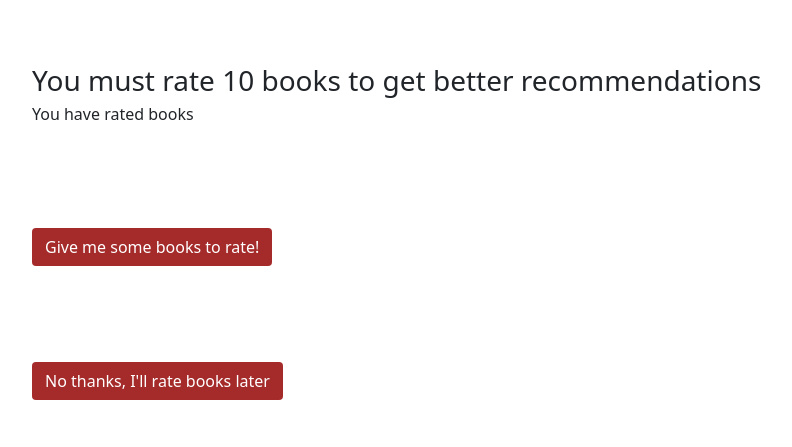
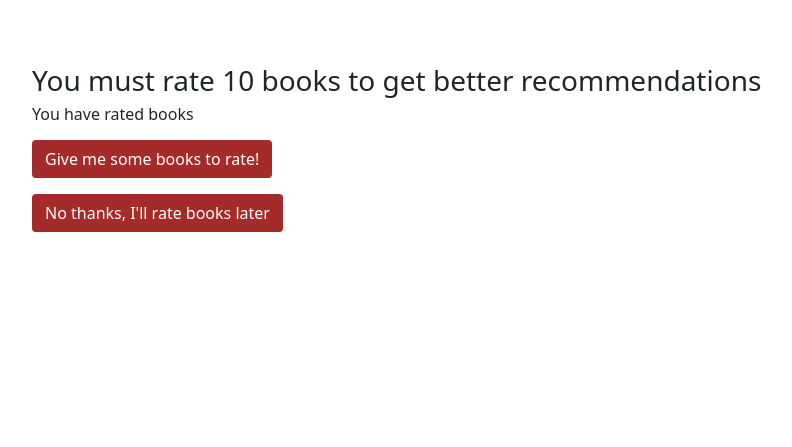
Before and after one commit to Zishan-Rahman/Ctrl_Intelligence, a Django app: template bookclub/templates/not_rated_enough_books.html in a window 1280 px wide. Shown: the part 59-506 px from the top of the page, without its empty margins (86-878 px from the left). Run offline with Django 3.2, Linux system fonts and the light colour scheme; the template is opened without the code that fills it, so the values that code supplies are empty; some libraries are stand-ins or nearby versions.

Commit message:
Rearrange buttons to make view tighter in look and feel

```diff
--- a/bookclub/templates/not_rated_enough_books.html
+++ b/bookclub/templates/not_rated_enough_books.html
@@ -14,20 +14,16 @@
                     {{request.user.get_number_of_ratings}} books
                 {% endif %}
             </h6>
-        </div>
-    </div>
-    <div class="row">
-        <div class="col-md-12 p-5">
+            <p>
                 <form method="GET" action="{% url 'book_list' %}">
                     <button class="btn" style="background-color: brown; color: white" type="submit">Give me some books to rate!</button>
                 </form>
-        </div>
-    </div>
-    <div class="row">
-        <div class="col-md-12 p-5">
+            </p>
+            <p>
                 <form method="GET" action="{% url 'home' %}">
                     <button class="btn" style="background-color: brown; color: white" type="submit">No thanks, I'll rate books later</button>
                 </form>
+            </p>
         </div>
     </div>
 </div>
```
Lines whose indentation alone changed are shown as unchanged.
